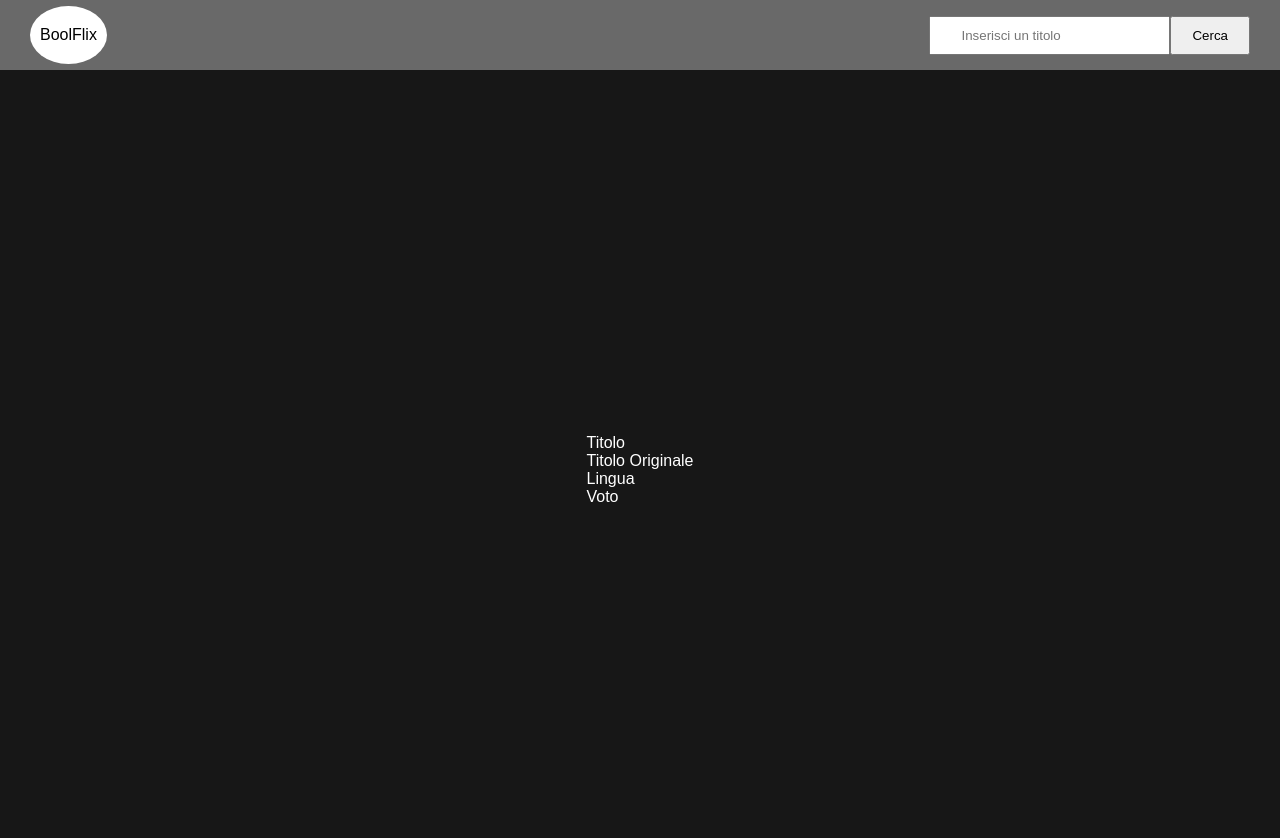
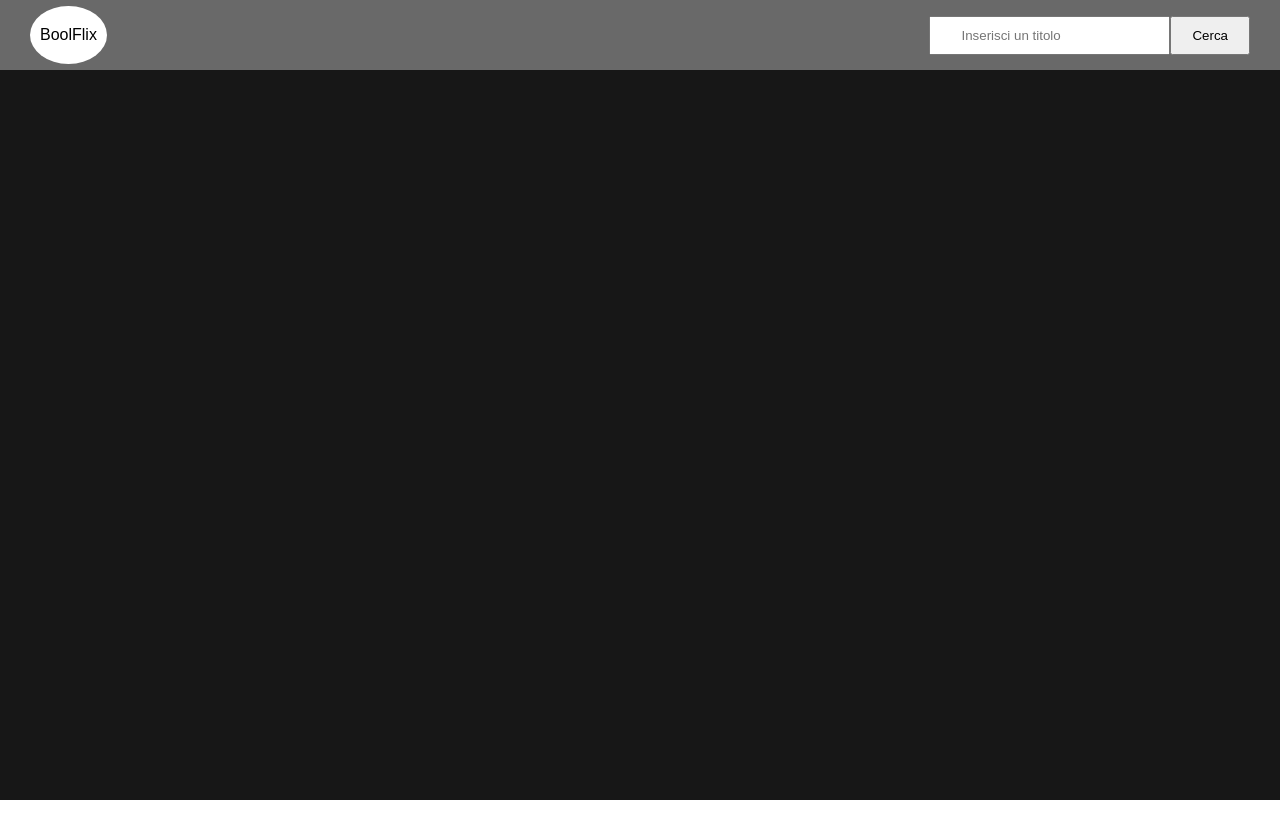
Before and after one commit to MattiaGiaco/vue-boolflix, a Vue app: page / in a window 1280 px wide. Shown: the top 838 px of the page. After the commit the page ends 800 px from the top, so only its background shows below. Built offline with nearby package versions, Linux system fonts and the light colour scheme.

Commit message:
milestone 1 complete

```diff
--- a/src/App.vue
+++ b/src/App.vue
@@ -1,7 +1,8 @@
 <template>
   <div id="app">
     <Header @newSearch="searchTitle" />
-    <Main />
+    <Main :titleItems="foundTitles" />
+
   </div>
 </template>
 
@@ -9,7 +10,7 @@
 
 import Header from './components/Header.vue'
 import Main from './components/Main.vue'
-//import axios from 'axios'
+import axios from 'axios'
 
 
 export default {
@@ -21,12 +22,25 @@ export default {
   data() {
     return {
       apiKey: '3118cc2a73813a973ac86114f6cf4895',
-      baseURL: 'https://api.themoviedb.org/3/movie/76341?api_key='
+      baseURL: 'https://api.themoviedb.org/3/search/movie?api_key=',
+      foundTitles: [],
+      isLoading: false
     }
   },
   methods:{
     searchTitle(title) {
       console.log('titolo inserito', title);
+
+      this.isLoading = true;
+      axios.get(`${this.baseURL+this.apiKey}&query=${title}&language=it-IT`)
+        .then(r => {
+          console.log(r);
+          this.foundTitles = r.data.results;
+          this.isLoading = false
+
+        }).catch(error => {
+          console.log(error);
+        })
     }
   }
 }
--- a/src/components/Header.vue
+++ b/src/components/Header.vue
@@ -25,7 +25,7 @@ export default {
   methods:{
     search() {
       this.$emit('newSearch', this.searchText);
-      console.log(this.searchText);
+      //console.log(this.searchText);
     }
   }
 }
--- a/src/components/Main.vue
+++ b/src/components/Main.vue
@@ -1,10 +1,10 @@
 <template>
   <main>
-    <div class="card">
-      <p>Titolo</p>
-      <p>Titolo Originale</p>
-      <p>Lingua</p>
-      <p>Voto</p>
+    <div v-for="title in titleItems" :key="title.id" class="card">
+      <p>Titolo: {{title.title}}</p>
+      <p>Titolo originale: {{title.original_title}}</p>
+      <p>Lingua: {{title.original_language}}</p>
+      <p>Voto: {{title.vote_average}}</p>
     </div>
   </main>
 </template>
@@ -15,8 +15,8 @@ export default {
   data() {
     return {}
   },
-  methods:{
-
+  props:{
+    titleItems: Array
   }
 }
 </script>
@@ -24,10 +24,13 @@ export default {
 <style lang="scss">
   main{
     display: flex;
-    align-items: center;
-    justify-content: center;
-    height: 100vh;
+    flex-wrap: wrap;
+    height: calc(100vh - 70px);
     background-color: rgb(23, 23, 23);
     color: white;
+    .card{
+      width: 200px;
+      padding: 20px;
+    }
   }
 </style>
```
